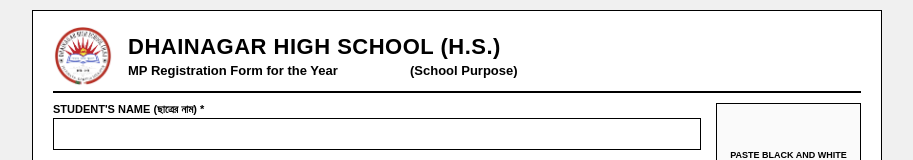
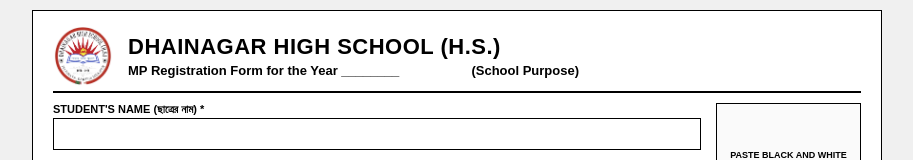
Before and after one commit to DHS2026/IX-Registration-Form, a plain HTML site: page index.html in a window 1280 px wide. Shown: the top 160 px of the page, without its empty margins (183-1096 px from the left). Drawn offline with Linux system fonts and the light colour scheme.

Commit message:
Update MP Registration Form year placeholder

```diff
--- a/index.html
+++ b/index.html
@@ -63,7 +63,7 @@
  <img class="school-logo" src="school_logo_preview.png" alt="School Logo">
  <div class="header-text">
  <h1>DHAINAGAR HIGH SCHOOL (H.S.)</h1>
- <p>MP Registration Form for the Year &nbsp;&nbsp;&nbsp;&nbsp;&nbsp;&nbsp;&nbsp;&nbsp;&nbsp;&nbsp;&nbsp;&nbsp;&nbsp;&nbsp;&nbsp;&nbsp;&nbsp;&nbsp; (School Purpose)</p>
+ <p>MP Registration Form for the Year ________ &nbsp;&nbsp;&nbsp;&nbsp;&nbsp;&nbsp;&nbsp;&nbsp;&nbsp;&nbsp;&nbsp;&nbsp;&nbsp;&nbsp;&nbsp;&nbsp;&nbsp;&nbsp; (School Purpose)</p>
  </div>
 </div>
 
```
